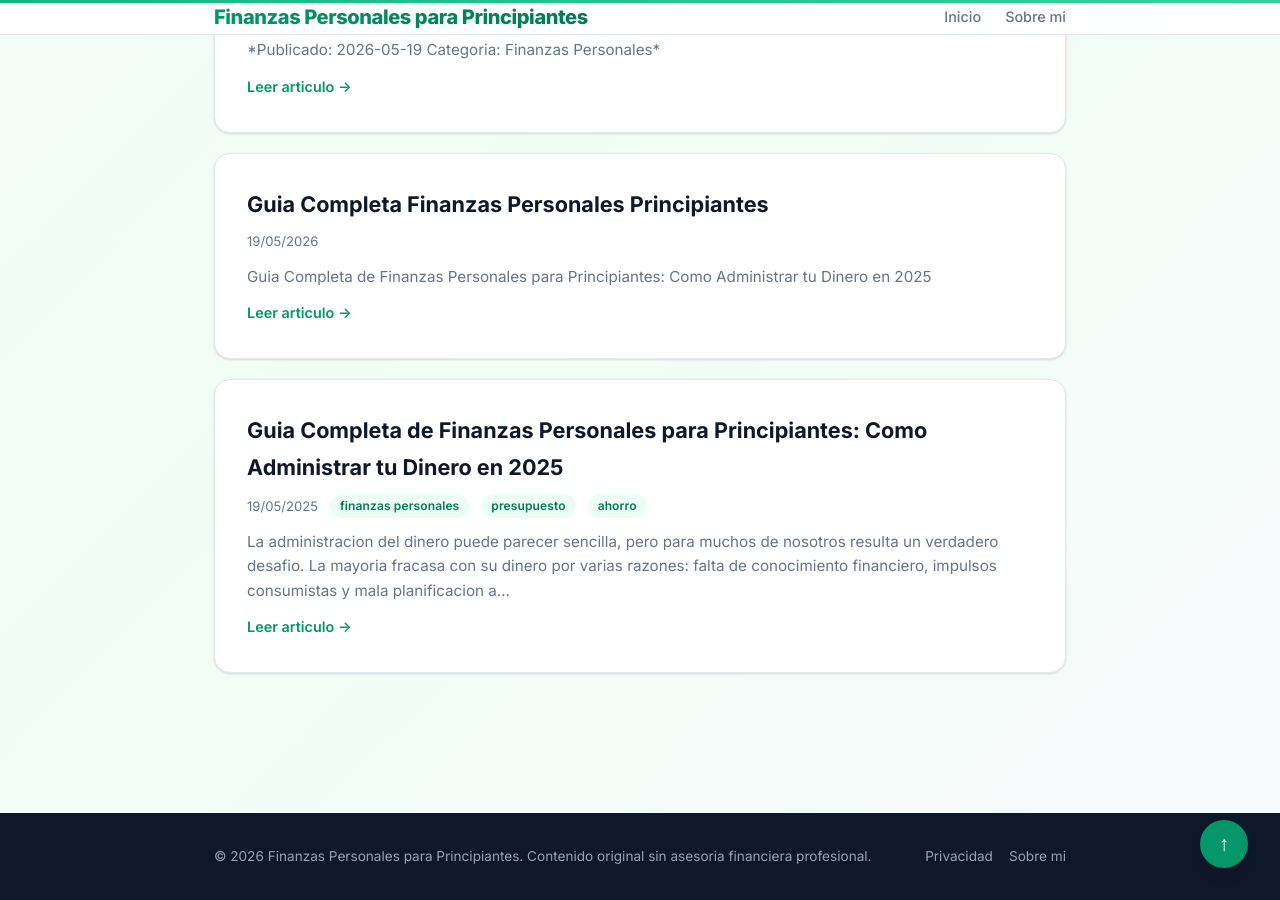
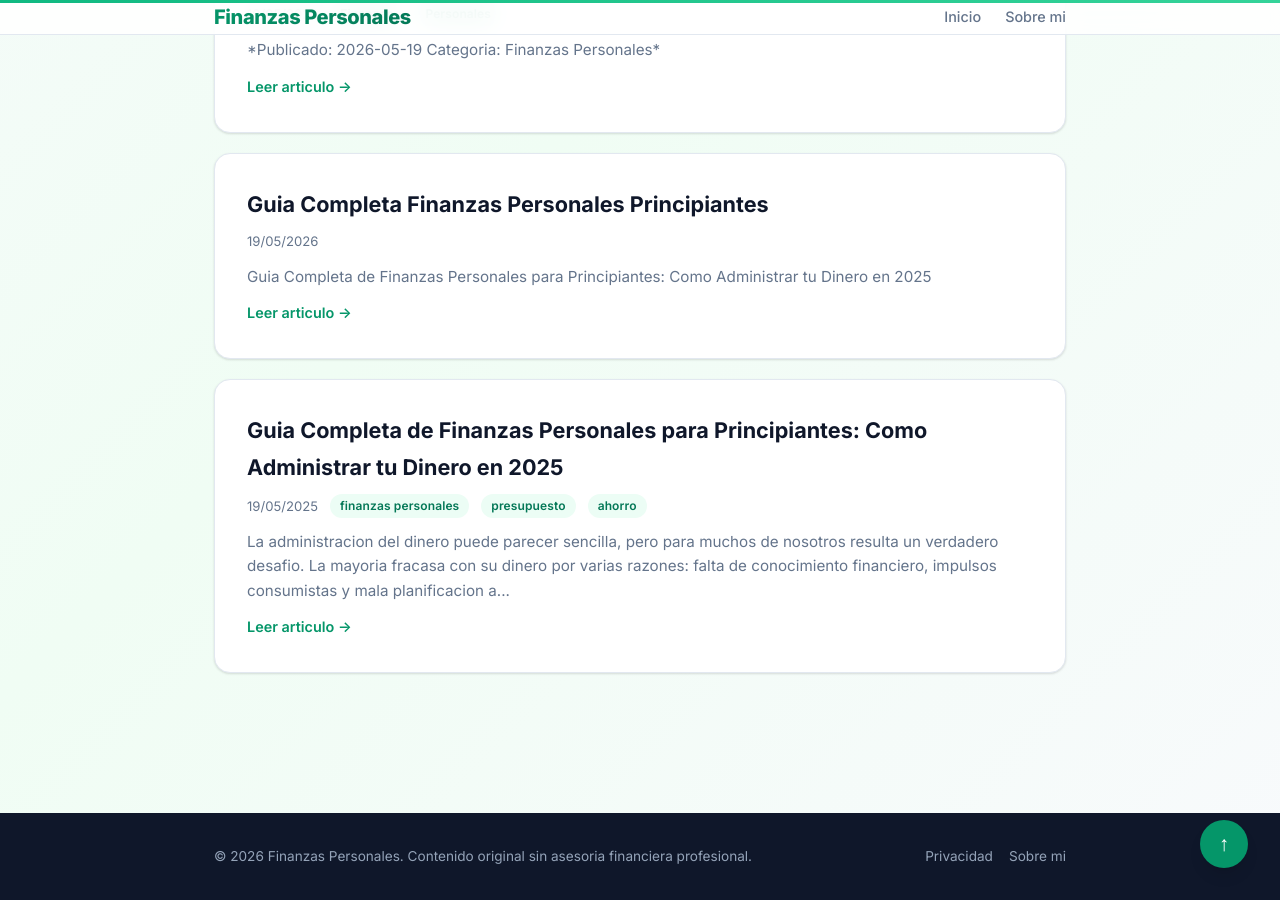
Before and after one commit to delepianijoseg-cell/finanzas-personales, a Jekyll site: the page built from index.html, in a window 1280 px wide and 900 px high, scrolled down 782 px. Built offline with Jekyll 4.4.1, drawn with Linux system fonts in a browser that asks for light colours; the list of posts is cut into pages by our own code.

Commit message:
Cambiar nombre del blog a Finanzas Personales

```diff
--- a/_config.yml
+++ b/_config.yml
@@ -1,4 +1,4 @@
-title: Finanzas Personales para Principiantes
+title: Finanzas Personales
 description: Guias practicas y consejos para tomar el control de tu dinero. Aprende a presupuestar, ahorrar e invertir desde cero.
 url: "https://delepianijoseg-cell.github.io"
 baseurl: "/finanzas-personales"
```
